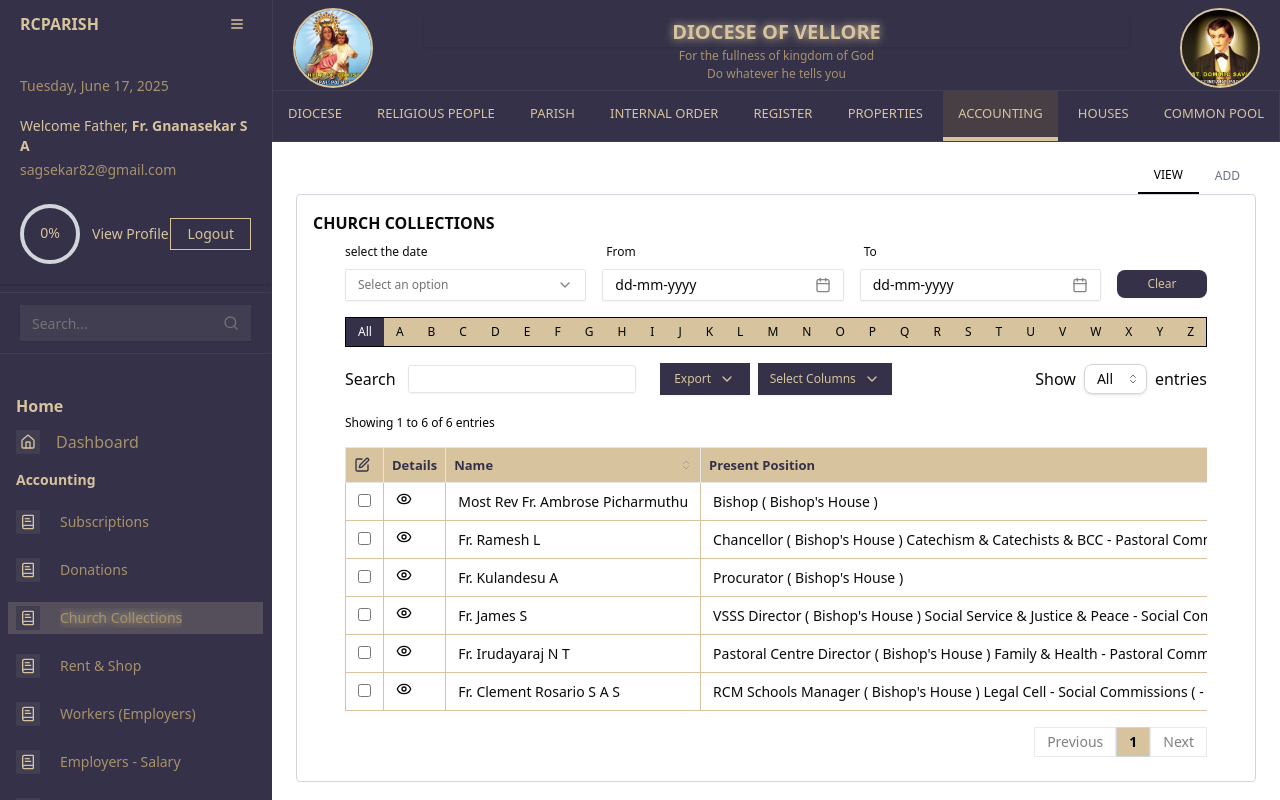
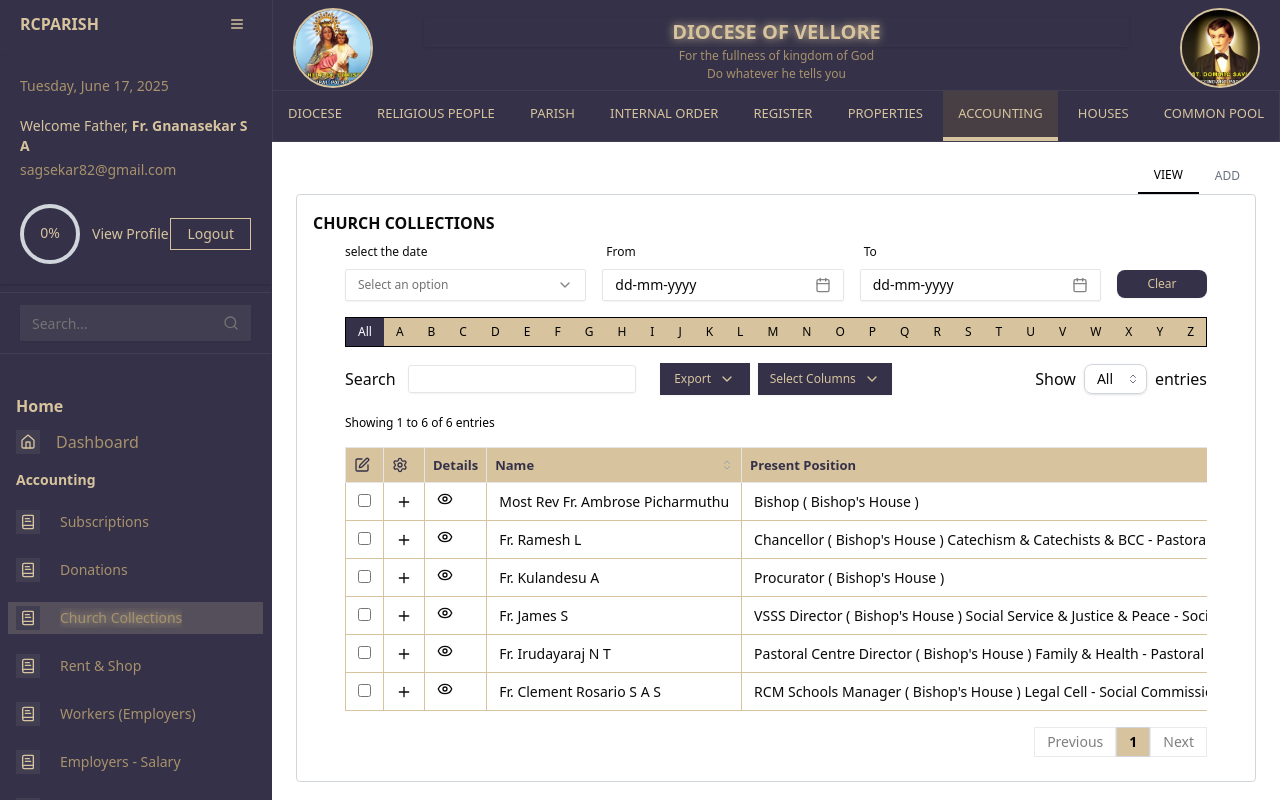
Before and after one commit to daite-cell/rcparish-app, a React (Vite) app: page /accounting/church_collections in a window 1280 px wide. Built offline with nearby package versions, Linux system fonts and the light colour scheme.

Commit message:
added custom columns in table and history form handling

```diff
--- a/src/components/column-visibility-dropdown/index.tsx
+++ b/src/components/column-visibility-dropdown/index.tsx
@@ -13,14 +13,25 @@ interface ColumnVisibilityDropdownProps<TData> {
 }
 
 const ColumnVisibilityDropdown = <TData,>({ table }: ColumnVisibilityDropdownProps<TData>) => {
-	const columns = table.getAllColumns().filter((col) => col.getCanHide());
+	const columns = table
+		.getAllColumns()
+		.filter((col) => col.getCanHide() && col.columnDef?.meta?.isExportable !== false);
+	const handleRemoveAll = () => {
+		table.getAllColumns().forEach((col) => {
+			if (col.getCanHide()) {
+				col.toggleVisibility(false);
+			}
 
-	const handleRemoveAll = () => {
-		columns.forEach((col) => col.toggleVisibility(false));
+			if (['edit', 'delete', 'view', 'select', 'Prior Dignitaries'].includes(col.id)) {
+				col.toggleVisibility(false);
+			}
+		});
 	};
 
 	const handleRestoreAll = () => {
-		columns.forEach((col) => col.toggleVisibility(true));
+		table.getAllColumns().forEach((col) => {
+			col.toggleVisibility(true);
+		});
 	};
 
 	return (
@@ -30,25 +41,26 @@ const ColumnVisibilityDropdown = <TData,>({ table }: ColumnVisibilityDropdownPro
 					Select Columns <ChevronDown className="w-4 h-4" />
 				</Button>
 			</DropdownMenuTrigger>
-			<DropdownMenuContent align="end" className="w-56 max-h-[300px] overflow-y-auto ">
-				<DropdownMenuItem onClick={handleRemoveAll} className="cursor-pointer  ml-3">
+
+			<DropdownMenuContent align="end" className="w-56 max-h-[300px] overflow-y-auto">
+				<DropdownMenuItem onClick={handleRemoveAll} className="cursor-pointer ml-3">
 					Remove all
 				</DropdownMenuItem>
-				<DropdownMenuItem onClick={handleRestoreAll} className="cursor-pointer  ml-3">
+				<DropdownMenuItem onClick={handleRestoreAll} className="cursor-pointer ml-3">
 					Restore visibility
 				</DropdownMenuItem>
 
 				<div className="border-t my-1" />
 
 				{columns.map((column) => (
-					<label key={column.id} className="flex items-center gap-2 px-2 py-1">
+					<label key={column.id} className="flex items-center gap-2 px-2 py-1 cursor-pointer">
 						<input
+							type="checkbox"
 							className="accent-gray-600 focus:outline-none"
-							type="checkbox"
 							checked={column.getIsVisible()}
 							onChange={(e) => column.toggleVisibility(e.target.checked)}
 						/>
-						{column.columnDef.header as string}
+						{typeof column.columnDef.header === 'string' ? column.columnDef.header : String(column.id)}
 					</label>
 				))}
 			</DropdownMenuContent>
--- a/src/components/dynamic-table/index.tsx
+++ b/src/components/dynamic-table/index.tsx
@@ -9,11 +9,16 @@ import {
 	type ColumnDef,
 	type CellContext,
 	type Row,
+	type ColumnMeta,
 } from '@tanstack/react-table';
 import { useMemo, useState } from 'react';
 import { Eye, Folder, Pencil, Settings, SquarePen, Trash } from 'lucide-react';
 import mockData from '@/data/mock-data/mock-data.json';
 import { PaginationControls, TableFilters, TableHeaderControls, TableDisplay } from '../index';
+
+interface CustomColumnMeta<T> extends ColumnMeta<T, unknown> {
+	isExportable?: boolean;
+}
 
 interface DynamicDataTableProps<T extends object, U> {
 	data?: T[];
@@ -30,7 +35,7 @@ interface DynamicDataTableProps<T extends object, U> {
 	onEdit?: (row: T) => void;
 	onDelete?: (row: T) => void;
 	onView?: (row: T) => void;
-	columns?: ColumnDef<T, U>[];
+	columns?: CustomColumnMeta<T>[];
 }
 
 const DynamicDataTable = <T extends object, U>({
@@ -96,7 +101,9 @@ const DynamicDataTable = <T extends object, U>({
 		return result;
 	}, [data, alphaFilter, filterKey, fromDateTime, toDateTime]);
 
-	const columns = useMemo<ColumnDef<T, U>[]>(() => {
+	const columns: ColumnDef<T, U>[] = useMemo(() => {
+		if (customColumns?.length) return customColumns;
+
 		if (!data || data.length === 0) return [];
 
 		const formatHeader = (key: string) =>
@@ -121,6 +128,8 @@ const DynamicDataTable = <T extends object, U>({
 				header: () => <SquarePen className="w-4 h-4 text-center" />,
 				cell: () => <input title="select" type="checkbox" />,
 				enableSorting: false,
+				meta: { isExportable: false },
+				enableHiding: true,
 			});
 		}
 		if (onEdit) {
@@ -132,7 +141,9 @@ const DynamicDataTable = <T extends object, U>({
 						<Pencil className="w-4 h-4 text-center" />
 					</button>
 				),
+				meta: { isExportable: false },
 				enableSorting: false,
+				enableHiding: true,
 			});
 		}
 
@@ -145,7 +156,9 @@ const DynamicDataTable = <T extends object, U>({
 						<Eye className="w-4 h-4 text-center" />
 					</button>
 				),
+				meta: { isExportable: false },
 				enableSorting: false,
+				enableHiding: true,
 			});
 		}
 
@@ -163,22 +176,28 @@ const DynamicDataTable = <T extends object, U>({
 						<Trash className="w-4 h-4 text-center" />
 					</button>
 				),
+				meta: { isExportable: false },
 				enableSorting: false,
+				enableHiding: true,
 			});
 		}
+
 		if (includePriorDignitaries) {
 			columnStart.push({
 				id: 'Prior Dignitaries',
 				header: 'Prior Dignitaries',
 				cell: () => <Folder className="w-4 h-4 text-center" />,
+				meta: { isExportable: false },
+				enableHiding: true,
 			});
 		}
 
-		return [...columnStart, ...baseColumns, ...customColumns];
+		return [...columnStart, ...baseColumns];
 	}, [data, includeCheckbox, includePriorDignitaries, onEdit, onDelete, onView, customColumns]);
+
 	const table = useReactTable({
 		data: filteredData,
-		columns,
+		columns: columns,
 		state: { sorting, globalFilter },
 		onSortingChange: isDynamic ? setSorting : undefined,
 		onGlobalFilterChange: setGlobalFilter,
@@ -226,10 +245,10 @@ const DynamicDataTable = <T extends object, U>({
 					<TableDisplay
 						table={table}
 						wrapText={wrapText}
-						columns={columns as ColumnDef<T, unknown>[]}
-						tableId={generatedTableId}
+						columns={columns as unknown as ColumnDef<T, unknown>[]}
 						isDynamic={isDynamic}
 						data={data}
+						tableId={generatedTableId}
 					/>
 
 					{isDynamic && data.length > 0 && <PaginationControls table={table as unknown as ReactTableType<unknown>} />}
--- a/src/components/export-button/index.tsx
+++ b/src/components/export-button/index.tsx
@@ -9,7 +9,7 @@ const CSVExporter = lazy(() => import('../csv-exporter'));
 
 export interface ExportDropdownModalProps<T> {
 	data: T[];
-	columns: { header: string; accessorKey: string }[];
+	columns: { header: string; accessorKey: string; meta?: { isExportable?: boolean } }[];
 	tableId: string;
 }
 
--- a/src/components/table-header-controls/index.tsx
+++ b/src/components/table-header-controls/index.tsx
@@ -45,17 +45,19 @@ const TableHeaderControls = <T extends object>({
 					{isDynamic && (
 						<div className="flex ml-4">
 							<Suspense fallback={<div>Loading...</div>}>
+								<Suspense fallback={<div>Loading...</div>}>
 									<ExportButton
 										data={table.getSortedRowModel().rows.map((row) => row.original)}
 										columns={table
 											.getAllLeafColumns()
-										.filter((col) => col.getIsVisible())
+											.filter((col) => col.getIsVisible() && col.columnDef?.meta?.isExportable !== false)
 											.map((col) => ({
-											header: String(col.columnDef.header),
+												header: typeof col.columnDef.header === 'string' ? col.columnDef.header : '',
 												accessorKey: col.id,
 											}))}
 										tableId={tableId}
 									/>
+								</Suspense>
 							</Suspense>
 
 							<ColumnVisibilityDropdown table={table} />
--- /dev/null
+++ b/src/features/accounting/columns/index.tsx
@@ -0,0 +1,85 @@
+import type { ColumnDef, CellContext } from '@tanstack/react-table';
+import { Eye, Plus, Settings, SquarePen } from 'lucide-react';
+
+export type Bishop = {
+	name: string;
+	present_position: string;
+	ordination_date: string;
+	birth_date: string;
+	living_status: string;
+	mobile_number: string;
+	email: string;
+};
+
+export const bishopColumns: ColumnDef<Bishop, unknown>[] = [
+	{
+		id: 'select',
+		header: () => <SquarePen className="w-4 h-4 text-center" />,
+		cell: () => <input title="select" type="checkbox" />,
+		enableSorting: false,
+		meta: { isExportable: false },
+		enableHiding: true,
+	},
+	{
+		id: 'settings',
+		header: () => <Settings className="w-4 h-4 text-center" />,
+		cell: () => <Plus className="w-4 h-4 text-center" />,
+		enableSorting: false,
+		meta: { isExportable: false },
+		enableHiding: true,
+	},
+	{
+		id: 'view',
+		header: 'Details',
+		cell: () => (
+			<button type="button" title="View">
+				<Eye className="w-4 h-4 text-center" />
+			</button>
+		),
+		meta: { isExportable: false },
+		enableSorting: false,
+		enableHiding: true,
+	},
+
+	{
+		accessorKey: 'name',
+		header: 'Name',
+		cell: (info: CellContext<Bishop, unknown>) => info.getValue(),
+	},
+	{
+		accessorKey: 'present_position',
+		header: 'Present Position',
+		cell: (info: CellContext<Bishop, unknown>) => info.getValue(),
+	},
+	{
+		accessorKey: 'ordination_date',
+		header: 'Ordination Date',
+		cell: (info: CellContext<Bishop, unknown>) => {
+			const date = new Date(info.getValue() as string);
+			return date.toLocaleDateString('en-IN');
+		},
+	},
+	{
+		accessorKey: 'birth_date',
+		header: 'Birth Date',
+		cell: (info: CellContext<Bishop, unknown>) => {
+			const date = new Date(info.getValue() as string);
+			return date.toLocaleDateString('en-IN');
+		},
+	},
+	{
+		accessorKey: 'living_status',
+		header: 'Living Status',
+		cell: (info: CellContext<Bishop, unknown>) => info.getValue(),
+	},
+	{
+		accessorKey: 'mobile_number',
+		header: 'Mobile Number',
+		cell: (info: CellContext<Bishop, unknown>) => info.getValue(),
+	},
+	{
+		accessorKey: 'email',
+		header: 'Email',
+		cell: (info: CellContext<Bishop, unknown>) => info.getValue(),
+	},
+];
--- a/src/features/accounting/pages/accounting-generic-page/index.tsx
+++ b/src/features/accounting/pages/accounting-generic-page/index.tsx
@@ -5,6 +5,7 @@ import type { NavLinkProps } from '@/types';
 import { getSectionByPathName } from '@/utils/getSectionByPathName';
 import { useState } from 'react';
 import { useLocation } from 'react-router-dom';
+import { bishopColumns } from '../../columns';
 
 const AccountingGenericPage = () => {
 	const location = useLocation();
@@ -27,11 +28,13 @@ const AccountingGenericPage = () => {
 				tabs={tabsData || [{ label: 'view' }, { label: 'add' }]}
 			>
 				<DynamicDataTable
+					customColumns={bishopColumns}
 					wrapText={false}
 					data={priests}
 					enableDateAndLetterSorting={true}
 					includeCheckbox
 					onView={handleView}
+					filterKey="name"
 				/>
 			</TabsLayout>
 		</>
--- a/src/features/religious-people/pages/religious-people-generic-page/index.tsx
+++ b/src/features/religious-people/pages/religious-people-generic-page/index.tsx
@@ -1,7 +1,11 @@
-import { DynamicDataTable, TabsLayout, PriestFullInfo } from '@/components';
+import { DynamicDataTable, TabsLayout, PriestFullInfo, AdminDefaultImage } from '@/components';
 import { useState } from 'react';
 import { convertKeysToCamelCase } from '@/utils/convertKeysToCamelCase';
 import { useAutoDocumentTitle } from '@/hooks/useAutoDocumentTitle';
+import type { CellContext } from '@tanstack/react-table';
+import { Eye, SquarePen } from 'lucide-react';
+import { Link } from 'react-router-dom';
+import { userData, type User } from '../../data';
 
 const ReligiousPeopleGenericPage = () => {
 	useAutoDocumentTitle();
@@ -14,6 +18,8 @@ const ReligiousPeopleGenericPage = () => {
 			setId(null);
 		}
 	};
+
+	const onView = (id: number) => setId(id);
 
 	const dummy_priest_info = convertKeysToCamelCase({
 		id: 1,
@@ -29,6 +35,61 @@ const ReligiousPeopleGenericPage = () => {
 		address: '',
 	});
 
+	const columns = [
+		{
+			id: 'select',
+			header: () => <SquarePen className="w-4 h-4 text-center" />,
+			cell: () => <input title="select" type="checkbox" />,
+			enableSorting: false,
+			meta: { isExportable: false },
+			enableHiding: true,
+		},
+		{
+			id: 'view',
+			header: 'Details',
+			cell: ({ row }: CellContext<User, unknown>) => (
+				<button type="button" onClick={() => onView((row.original as User).id)} title="View">
+					<Eye className="w-4 h-4 text-center" />
+				</button>
+			),
+			meta: { isExportable: false },
+			enableSorting: false,
+			enableHiding: true,
+		},
+
+		{
+			header: 'Name',
+			accessorKey: 'name',
+			cell: ({ row }: CellContext<User, unknown>) => (
+				<Link className="underline text-[#0d73c4]" to="">
+					{(row.original as User).name}
+				</Link>
+			),
+		},
+		{
+			header: 'Image',
+			accessorKey: 'image',
+			cell: () => <AdminDefaultImage />,
+			meta: { isExportable: false },
+		},
+		{
+			header: 'Email',
+			accessorKey: 'email',
+		},
+		{
+			header: 'Age',
+			accessorKey: 'age',
+		},
+		{
+			header: 'Role',
+			accessorKey: 'role',
+		},
+		{
+			header: 'Created At',
+			accessorKey: 'created_at',
+		},
+	];
+
 	return (
 		<>
 			<TabsLayout
@@ -36,7 +97,11 @@ const ReligiousPeopleGenericPage = () => {
 				activeTabId={activeIndex}
 				tabs={id ? [{ label: 'Profile' }, { label: 'Back' }] : [{ label: 'View' }]}
 			>
-				{!id ? <DynamicDataTable enableDateAndLetterSorting={true} /> : <PriestFullInfo {...dummy_priest_info} />}
+				{!id ? (
+					<DynamicDataTable data={userData} customColumns={columns} enableDateAndLetterSorting={true} />
+				) : (
+					<PriestFullInfo {...dummy_priest_info} />
+				)}
 			</TabsLayout>
 		</>
 	);
```
Also changed, not shown: src/components/history-form/index.tsx (+28 -8 lines), src/components/pdf-exporter/index.tsx (+9 -3 lines), src/features/religious-people/data/index.ts (+45 -1 lines), src/types/types.d.ts (added, +7 -0 lines), src/validations/index.ts (+7 -0 lines). Lines whose indentation alone changed are shown as unchanged.
